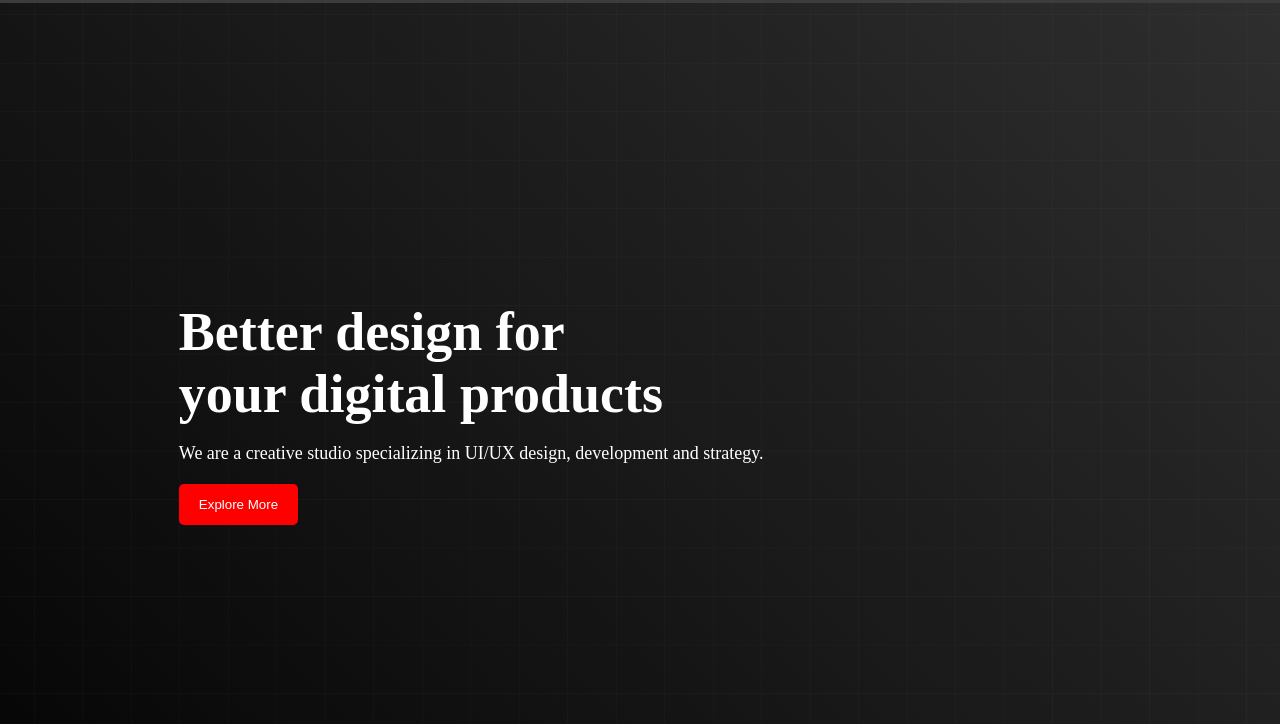
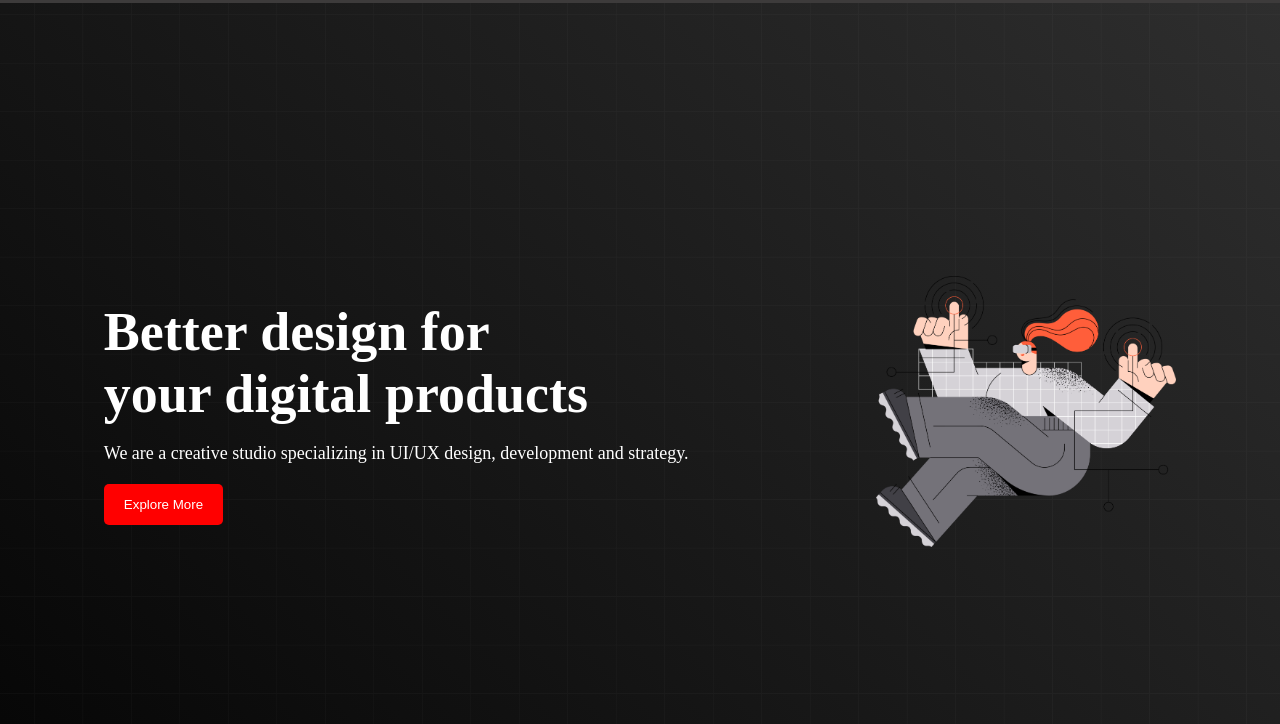
Before and after one commit to mdtajulislammt/website-2, a plain HTML site: page index.html in a window 1280 px wide. Shown: the part 76-800 px from the top of the page. Drawn offline with Linux system fonts and the light colour scheme; the site is published under a folder, as on GitHub Pages, so addresses that start at the root find nothing.

Commit message:
added section photo

```diff
--- a/index.html
+++ b/index.html
@@ -35,7 +35,7 @@
                          <button class="btn">Explore More</button>
                </div>
                <div class="banner-logo">
-                    <img class="photo" src="/images/banner.png" alt="">
+                    <img class="photo" src="./images/banner.png" alt="">
                </div>
           </div>
     </section>
```
